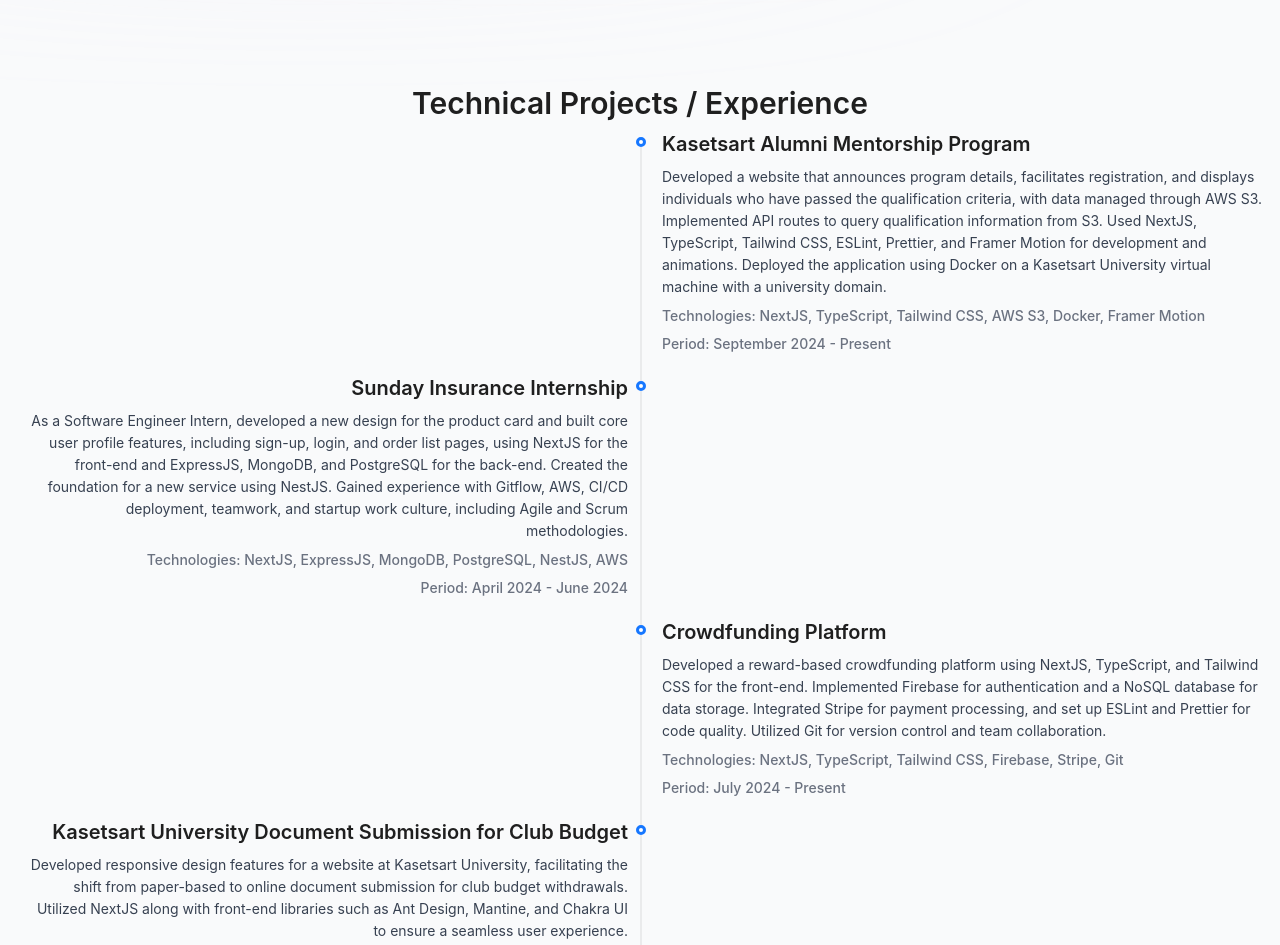
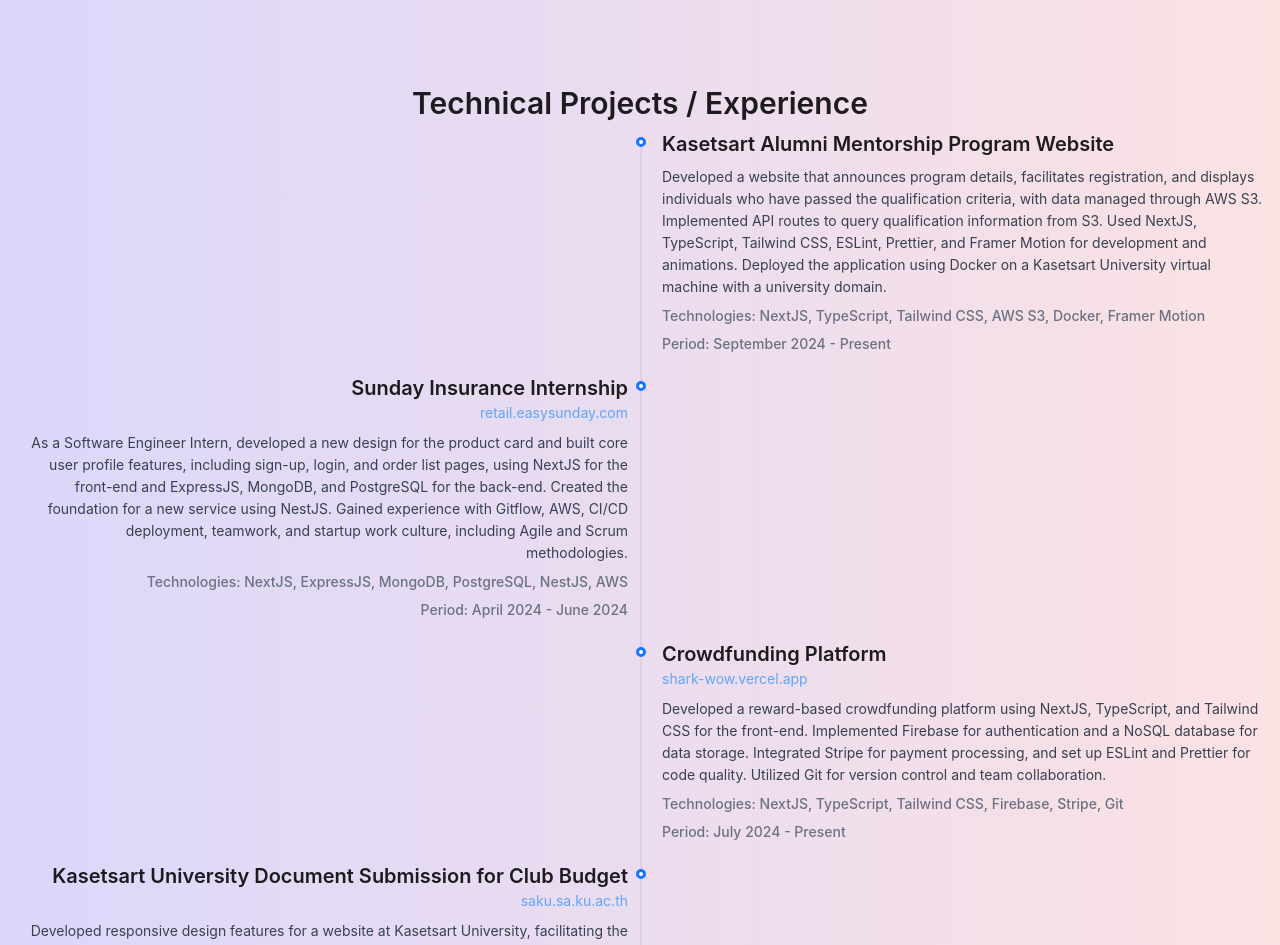
Before and after one commit to Lucky-TP/Lucky-portfolio, a Next.js app: page / in a window 1280 px wide. Shown: the part 820-1765 px from the top of the page. Built offline with nearby package versions, Linux system fonts and the light colour scheme.

Commit message:
Change background color and add url for projects

```diff
--- a/src/app/layout.tsx
+++ b/src/app/layout.tsx
@@ -22,10 +22,10 @@
   return (
     <html lang="en">
       <body
-        className={`${sora.variable} relative flex flex-col bg-gray-50 font-Sora text-gray-950 antialiased`}
+        className={`${sora.variable} relative flex flex-col bg-gray-50 font-Sora text-gray-950 bg-gradient-to-r from-[#dbd7fb] to-[#fbe2e3] antialiased`}
       >
-        <div className="absolute right-[11rem] top-[-6rem] -z-[10] h-[31.25rem] w-[31.25rem] flex-1 rounded-full bg-[#fbe2e3] blur-[10rem] sm:w-[68.75rem]"></div>
-        <div className="absolute left-[-35rem] top-[-1rem] -z-[10] h-[31.25rem] w-[50rem] flex-1 rounded-full bg-[#dbd7fb] blur-[10rem] sm:w-[68.75rem] md:left-[-33rem] lg:left-[-28rem] xl:left-[-15rem] 2xl:left-[-5rem]"></div>
+        {/* <div className="relative right-[11rem] top-[-6rem] -z-[10] h-[31.25rem] w-[31.25rem] flex-1 rounded-full bg-[#fbe2e3] blur-[10rem] sm:w-[68.75rem]"></div>
+        <div className="relative left-[-35rem] top-[-1rem] -z-[10] h-[31.25rem] w-[50rem] flex-1 rounded-full bg-[#dbd7fb] blur-[10rem] sm:w-[68.75rem] md:left-[-33rem] lg:left-[-28rem] xl:left-[-15rem] 2xl:left-[-5rem]"></div> */}
         <Navbar />
         {children}
       </body>
--- a/src/components/Projects.tsx
+++ b/src/components/Projects.tsx
@@ -11,7 +11,7 @@
 
   const projects = [
     {
-      title: "Kasetsart Alumni Mentorship Program",
+      title: "Kasetsart Alumni Mentorship Program Website",
       description:
         "Developed a website that announces program details, facilitates registration, and displays individuals who have passed the qualification criteria, with data managed through AWS S3. Implemented API routes to query qualification information from S3. Used NextJS, TypeScript, Tailwind CSS, ESLint, Prettier, and Framer Motion for development and animations. Deployed the application using Docker on a Kasetsart University virtual machine with a university domain.",
       technologies: ["NextJS", "TypeScript", "Tailwind CSS", "AWS S3", "Docker", "Framer Motion"],
@@ -19,6 +19,7 @@
     },
     {
       title: "Sunday Insurance Internship",
+      website: "https://retail.easysunday.com/th",
       description:
         "As a Software Engineer Intern, developed a new design for the product card and built core user profile features, including sign-up, login, and order list pages, using NextJS for the front-end and ExpressJS, MongoDB, and PostgreSQL for the back-end. Created the foundation for a new service using NestJS. Gained experience with Gitflow, AWS, CI/CD deployment, teamwork, and startup work culture, including Agile and Scrum methodologies.",
       technologies: ["NextJS", "ExpressJS", "MongoDB", "PostgreSQL", "NestJS", "AWS"],
@@ -26,6 +27,7 @@
     },
     {
       title: "Crowdfunding Platform",
+      website: "https://shark-wow.vercel.app/",
       description:
         "Developed a reward-based crowdfunding platform using NextJS, TypeScript, and Tailwind CSS for the front-end. Implemented Firebase for authentication and a NoSQL database for data storage. Integrated Stripe for payment processing, and set up ESLint and Prettier for code quality. Utilized Git for version control and team collaboration.",
       technologies: ["NextJS", "TypeScript", "Tailwind CSS", "Firebase", "Stripe", "Git"],
@@ -33,6 +35,7 @@
     },
     {
       title: "Kasetsart University Document Submission for Club Budget",
+      website: "https://saku.sa.ku.ac.th/",
       description:
         "Developed responsive design features for a website at Kasetsart University, facilitating the shift from paper-based to online document submission for club budget withdrawals. Utilized NextJS along with front-end libraries such as Ant Design, Mantine, and Chakra UI to ensure a seamless user experience.",
       technologies: ["NextJS", "Ant Design", "Mantine", "Chakra UI"],
@@ -61,6 +64,14 @@
         {projects.map((project, index) => (
           <Timeline.Item key={index}>
             <h3 className="text-xl font-semibold">{project.title}</h3>
+            <a
+              href={project.website}
+              target="_blank"
+              rel="noopener noreferrer"
+              className = "text-blue-400"
+            >
+              {project.website ? new URL(project.website).hostname : ""}
+            </a>
             <div
               className={`mt-2 text-gray-700 ${screenWidth < 768 && (expandedIndex === index ? "" : "hidden")}`}
             >
```
